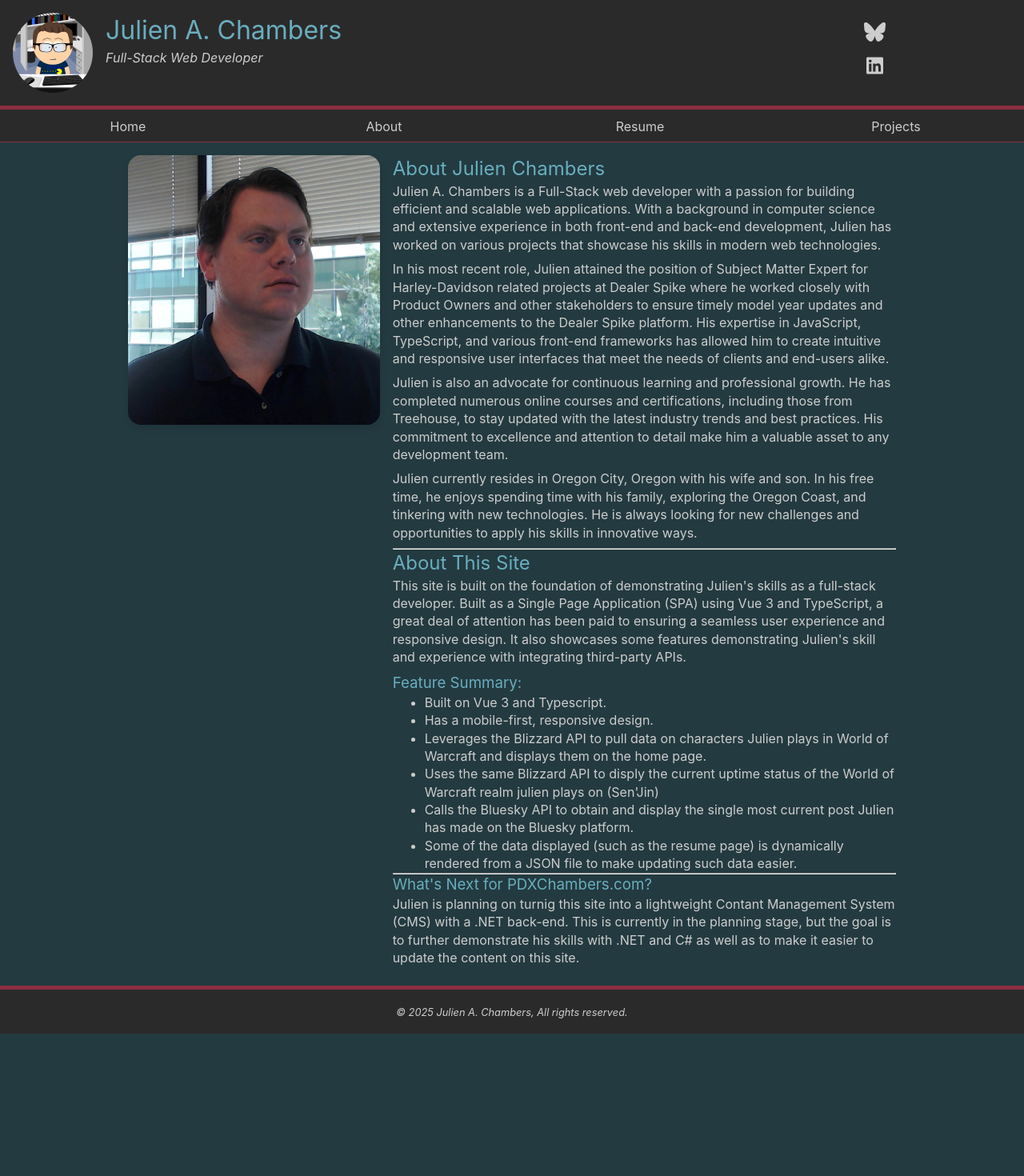
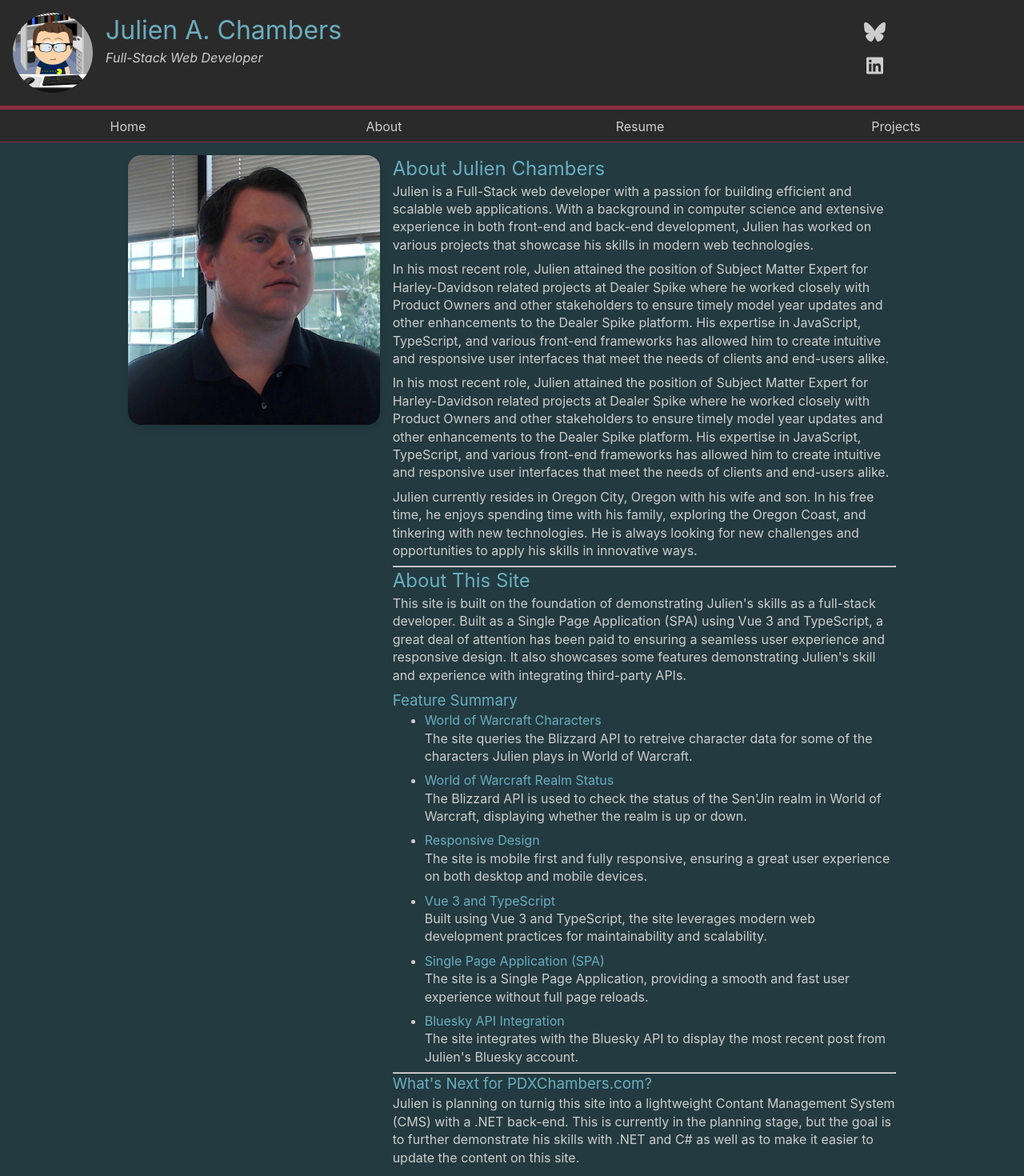
Before and after one commit to pdxchambers/pdxchambers-vue, a Vue app: page /about in a window 1280 px wide. Shown: the top 1470 px of the page at 80% size. Before the commit the page ends 1292 px from the top, so only its background shows below. Built offline with nearby package versions, Linux system fonts and the light colour scheme.

Commit message:
move about page to scaffold

```diff
--- /dev/null
+++ b/src/components/scaffold/AboutScaffold.json
@@ -0,0 +1,45 @@
+{
+    "aboutMe": {
+        "title": "About Julien Chambers",
+        "paragraphOne": "Julien is a Full-Stack web developer with a passion for building efficient and scalable web applications. With a background in computer science and extensive experience in both front-end and back-end development, Julien has worked on various projects that showcase his skills in modern web technologies.",
+        "paragraphTwo": "In his most recent role, Julien attained the position of Subject Matter Expert for Harley-Davidson related projects at Dealer Spike where he worked closely with Product Owners and other stakeholders to ensure timely model year updates and other enhancements to the Dealer Spike platform. His expertise in JavaScript, TypeScript, and various front-end frameworks has allowed him to create intuitive and responsive user interfaces that meet the needs of clients and end-users alike.",
+        "paragraphThree": "In his most recent role, Julien attained the position of Subject Matter Expert for Harley-Davidson related projects at Dealer Spike where he worked closely with Product Owners and other stakeholders to ensure timely model year updates and other enhancements to the Dealer Spike platform. His expertise in JavaScript, TypeScript, and various front-end frameworks has allowed him to create intuitive and responsive user interfaces that meet the needs of clients and end-users alike.",
+        "paragraphFour": "Julien currently resides in Oregon City, Oregon with his wife and son. In his free time, he enjoys spending time with his family, exploring the Oregon Coast, and tinkering with new technologies. He is always looking for new challenges and opportunities to apply his skills in innovative ways."
+    },
+    "siteFeatures": {
+        "title": "About This Site",
+        "intoduction": "This site is built on the foundation of demonstrating Julien's skills as a full-stack developer. Built as a Single Page Application (SPA) using Vue 3 and TypeScript, a great deal of attention has been paid to ensuring a seamless user experience and responsive design. It also showcases some features demonstrating Julien's skill and experience with integrating third-party APIs.",
+        "subtitle": "Feature Summary",
+        "features": [
+            {
+                "title": "World of Warcraft Characters",
+                "description": "The site queries the Blizzard API to retreive character data for some of the characters Julien plays in World of Warcraft."
+            },
+            {
+                "title": "World of Warcraft Realm Status",
+                "description": "The Blizzard API is used to check the status of the Sen'Jin realm in World of Warcraft, displaying whether the realm is up or down."
+            },
+            {
+                "title": "Responsive Design",
+                "description": "The site is mobile first and fully responsive, ensuring a great user experience on both desktop and mobile devices."
+            },
+            {
+                "title": "Vue 3 and TypeScript",
+                "description": "Built using Vue 3 and TypeScript, the site leverages modern web development practices for maintainability and scalability."
+            },
+            {
+                "title": "Single Page Application (SPA)",
+                "description": "The site is a Single Page Application, providing a smooth and fast user experience without full page reloads."
+            },
+            {
+                "title": "Bluesky API Integration",
+                "description": "The site integrates with the Bluesky API to display the most recent post from Julien's Bluesky account."
+            }
+        ]
+    },
+    "futureRoadmap": {
+        "title": "What's Next for PDXChambers.com?",
+        "description": "Julien is planning on turnig this site into a lightweight Contant Management System (CMS) with a .NET back-end. This is currently in the planning stage, but the goal is to further demonstrate his skills with .NET and C# as well as to make it easier to update the content on this site."
+    }
+
+}
--- a/src/views/AboutView.vue
+++ b/src/views/AboutView.vue
@@ -1,5 +1,6 @@
 <script lang="ts" setup>
   import meImg from '../assets/me2.jpg'
+  import data from '../components/scaffold/AboutScaffold.json'
 </script>
 
 <template>
@@ -11,62 +12,40 @@
       />
     </section>
     <section class="copy">
-      <h2>About Julien Chambers</h2>
+      <h2>{{ data.aboutMe.title }}</h2>
       <p>
-        Julien A. Chambers is a Full-Stack web developer with a passion for
-        building efficient and scalable web applications. With a background in
-        computer science and extensive experience in both front-end and back-end
-        development, Julien has worked on various projects that showcase his
-        skills in modern web technologies.
+        {{ data.aboutMe.paragraphOne }}
       </p>
       <p>
-        In his most recent role, Julien attained the position of Subject Matter
-        Expert for Harley-Davidson related projects at Dealer Spike where he
-        worked closely with Product Owners and other stakeholders to ensure timely
-        model year updates and other enhancements to the Dealer Spike platform. His
-        expertise in JavaScript, TypeScript, and various front-end frameworks has
-        allowed him to create intuitive and responsive user interfaces that meet
-        the needs of clients and end-users alike.
+        {{ data.aboutMe.paragraphTwo }}
       </p>
       <p>
-        Julien is also an advocate for continuous learning and professional growth.
-        He has completed numerous online courses and certifications, including those
-        from Treehouse, to stay updated with the latest industry trends and best practices.
-        His commitment to excellence and attention to detail make him a valuable asset
-        to any development team.
+        {{ data.aboutMe.paragraphThree }}
       </p>
       <p>
-        Julien currently resides in Oregon City, Oregon with his wife and son.
-        In his free time, he enjoys spending time with his family, exploring the Oregon Coast,
-        and tinkering with new technologies. He is always looking for new challenges and opportunities
-        to apply his skills in innovative ways.
+        {{ data.aboutMe.paragraphFour }}
       </p>
 
       <hr />
 
-      <h2>About This Site</h2>
+      <h2>{{ data.siteFeatures.title }}</h2>
 
       <p>
-        This site is built on the foundation of demonstrating Julien's skills as a full-stack developer. Built as a
-        Single Page Application (SPA) using Vue 3 and TypeScript, a great deal of attention has been paid to ensuring
-        a seamless user experience and responsive design. It also showcases some features demonstrating Julien's skill and
-        experience with integrating third-party APIs.
+        {{ data.siteFeatures.intoduction }}
       </p>
-      <h3>Feature Summary:</h3>
+      <h3>{{ data.siteFeatures.subtitle }}</h3>
       <ul>
-        <li>Built on Vue 3 and Typescript.</li>
-        <li>Has a mobile-first, responsive design.</li>
-        <li>Leverages the Blizzard API to pull data on characters Julien plays in World of Warcraft and displays them on the home page.</li>
-        <li>Uses the same Blizzard API to disply the current uptime status of the World of Warcraft realm julien plays on (Sen'Jin)</li>
-        <li>Calls the Bluesky API to obtain and display the single most current post Julien has made on the Bluesky platform.</li>
-        <li>Some of the data displayed (such as the resume page) is dynamically rendered from a JSON file to make updating such data easier.</li>
+        <li v-for="feature in data.siteFeatures.features" :key="feature.title">
+          <h4>{{ feature.title }}</h4>
+          <p>{{ feature.description }}</p>
+        </li>
       </ul>
 
       <hr />
 
-      <h3>What's Next for PDXChambers.com?</h3>
-      <p>Julien is planning on turnig this site into a lightweight Contant Management System (CMS) with a .NET back-end. This is currently in the
-        planning stage, but the goal is to further demonstrate his skills with .NET and C# as well as to make it easier to update the content on this site.
+      <h3>{{ data.futureRoadmap.title }}</h3>
+      <p>
+        {{ data.futureRoadmap.description }}
       </p>
     </section>
   </div>
```
